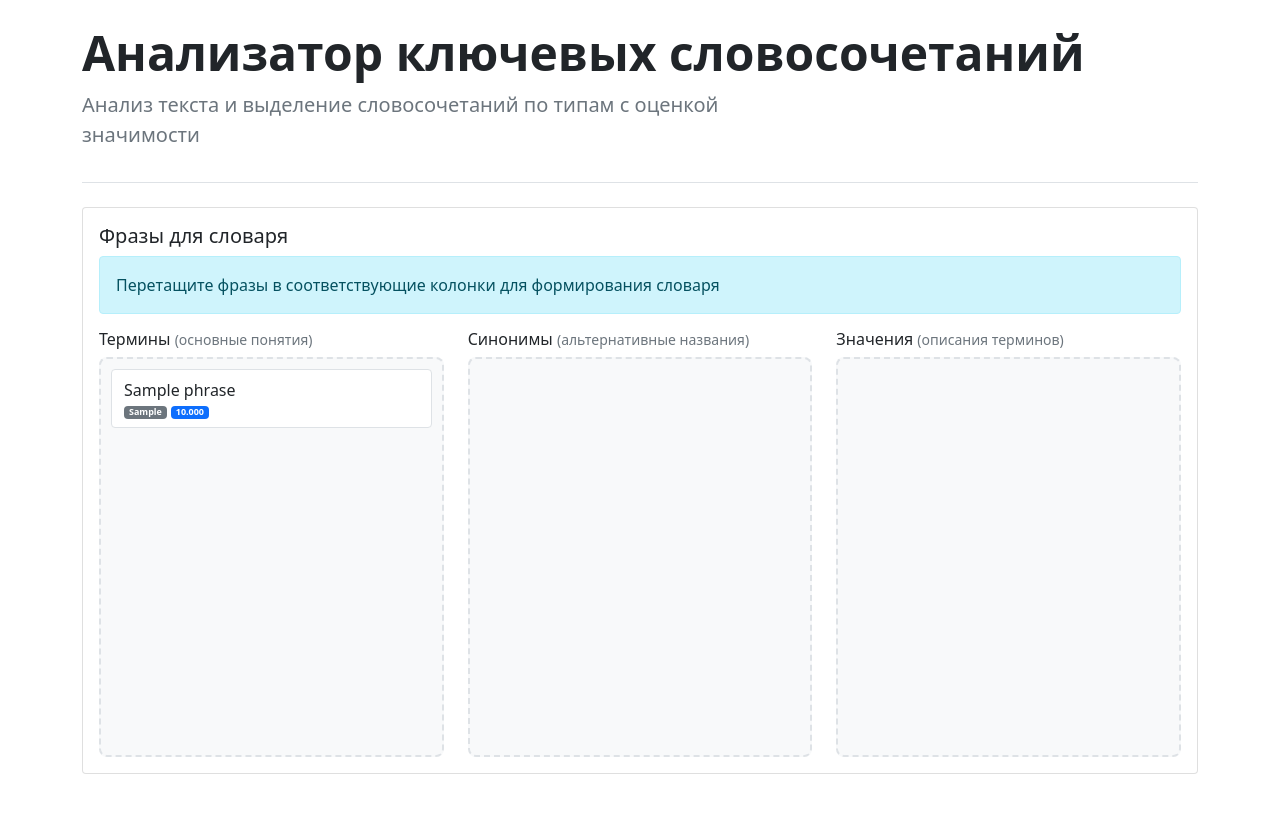
After one commit to TheDudoser/NER-app, a FastAPI app: template templates/dictionary.html in a window 1280 px wide. The commit adds this page. Run offline with FastAPI, Linux system fonts and the light colour scheme; the template is opened without the code that fills it: most values are stand-ins (such as "Sample title", 1, 10 or a date in 2020); some libraries are stand-ins or nearby versions.

Commit message:
#10: Добавил страницу со словарём

```diff
--- a/main.py
+++ b/main.py
@@ -8,6 +8,10 @@ from src.analysis.consts import PATTERN_COLOR
 import uvicorn
 from typing import Optional
 import logging
+
+import json
+import os
+from uuid import uuid4
 
 app = FastAPI(title="Анализатор словосочетаний", version="1.0.0")
 
@@ -22,6 +26,10 @@ app.mount("/public", StaticFiles(directory='public'))
 
 # Инициализация анализатора
 phrase_extractor = PhraseExtractor()
+
+# Добавим в начало файла
+DICTIONARIES_DIR = "dictionaries"
+os.makedirs(DICTIONARIES_DIR, exist_ok=True)
 
 
 @app.get("/", response_class=HTMLResponse)
@@ -77,5 +85,71 @@ async def analyze_text(
             "error": f"Ошибка при анализе текста: {str(e)}"
         })
 
+
+@app.post("/save-analysis")
+async def save_analysis(request: Request):
+    """Сохранение результатов анализа для последующего редактирования"""
+    try:
+        data = await request.json()
+        file_id = str(uuid4())
+        filename = f"{DICTIONARIES_DIR}/analysis_{file_id}.json"
+
+        with open(filename, 'w', encoding='utf-8') as f:
+            json.dump(data, f, ensure_ascii=False, indent=2)
+
+        return {"success": True, "file_id": file_id}
+    except Exception as e:
+        logger.error(f"Error saving analysis: {str(e)}")
+        return {"success": False, "message": str(e)}
+
+
+@app.get("/create-dictionary/{file_id}")
+async def create_dictionary(request: Request, file_id: str):
+    """Страница для создания словаря из сохраненного анализа"""
+    try:
+        filename = f"{DICTIONARIES_DIR}/analysis_{file_id}.json"
+        with open(filename, 'r', encoding='utf-8') as f:
+            analysis_data = json.load(f)
+
+        # Преобразуем данные для шаблона
+        phrases = [
+            {
+                "id": idx,
+                "phrase": phrase["phrase"],
+                "pattern_type": phrase["pattern_type"],
+                "tfidf": phrase["tfidf_score"]
+            }
+            for idx, phrase in enumerate(analysis_data["phrases"])
+        ]
+
+        return templates.TemplateResponse("dictionary.html", {
+            "request": request,
+            "phrases": phrases,
+            "file_id": file_id
+        })
+    except Exception as e:
+        logger.error(f"Error loading analysis: {str(e)}")
+        return templates.TemplateResponse("error.html", {
+            "request": request,
+            "error": f"Ошибка загрузки анализа: {str(e)}"
+        })
+
+
+@app.post("/save-dictionary/{file_id}")
+async def save_dictionary(request: Request, file_id: str):
+    """Сохранение готового словаря"""
+    try:
+        data = await request.json()
+        filename = f"{DICTIONARIES_DIR}/dictionary_{file_id}.json"
+
+        with open(filename, 'w', encoding='utf-8') as f:
+            json.dump(data, f, ensure_ascii=False, indent=2)
+
+        return {"success": True, "message": "Словарь сохранен"}
+    except Exception as e:
+        logger.error(f"Error saving dictionary: {str(e)}")
+        return {"success": False, "message": str(e)}
+
+
 if __name__ == "__main__":
     uvicorn.run(app, host="0.0.0.0", port=8000)
--- /dev/null
+++ b/public/css/dictionary.css
@@ -0,0 +1,43 @@
+.drop-column {
+    min-height: 400px;
+    border: 2px dashed #dee2e6;
+    border-radius: 8px;
+    padding: 10px;
+    background-color: #f8f9fa;
+}
+
+.phrase-card {
+    background-color: white;
+    border: 1px solid #dee2e6;
+    border-radius: 4px;
+    padding: 8px 12px;
+    margin-bottom: 8px;
+    cursor: move;
+    transition: all 0.2s;
+}
+
+.phrase-card:hover {
+    background-color: #f1f1f1;
+}
+
+.drop-column.highlight {
+    border-color: #0d6efd;
+    background-color: #e7f1ff;
+}
+
+#dictionaryName {
+    display: inline-block;
+    width: auto;
+}
+
+.phrase-info {
+    margin-top: 4px;
+    font-size: 0.8rem;
+    display: flex;
+    gap: 4px;
+}
+
+.phrase-info .badge {
+    font-size: 0.7em;
+    padding: 2px 5px;
+}
--- /dev/null
+++ b/public/js/dictionary.js
@@ -0,0 +1,153 @@
+document.addEventListener('DOMContentLoaded', function() {
+    // Получаем элементы колонок
+    const columns = document.querySelectorAll('.drop-column');
+    let draggedItem = null;
+
+    // Добавляем обработчики событий для перетаскивания
+    columns.forEach(column => {
+        column.addEventListener('dragover', function(e) {
+            e.preventDefault();
+            this.classList.add('highlight');
+        });
+
+        column.addEventListener('dragleave', function() {
+            this.classList.remove('highlight');
+        });
+
+        column.addEventListener('drop', function(e) {
+            e.preventDefault();
+            this.classList.remove('highlight');
+
+            if (draggedItem) {
+                this.appendChild(draggedItem);
+            }
+        });
+    });
+
+    // Обработчики для элементов, которые можно перетаскивать
+    document.addEventListener('dragstart', function(e) {
+        if (e.target.classList.contains('draggable')) {
+            draggedItem = e.target;
+            setTimeout(() => {
+                e.target.style.display = 'none';
+            }, 0);
+        }
+    });
+
+    document.addEventListener('dragend', function(e) {
+        if (e.target.classList.contains('draggable')) {
+            setTimeout(() => {
+                e.target.style.display = 'block';
+                draggedItem = null;
+            }, 0);
+        }
+    });
+
+    // Сохранение черновика
+    document.getElementById('saveDraftBtn').addEventListener('click', function() {
+        const dictionary = getDictionaryData();
+        localStorage.setItem('dictionaryDraft', JSON.stringify(dictionary));
+        alert('Черновик сохранен');
+    });
+
+    // Экспорт словаря
+    document.getElementById('exportDictionaryBtn').addEventListener('click', function() {
+    const dictionaryName = document.getElementById('dictionaryName').value.trim();
+    if (!dictionaryName) {
+        alert('Введите название словаря');
+        return;
+    }
+
+    const dictionary = getDictionaryData();
+    dictionary.name = dictionaryName;
+
+    fetch(`/save-dictionary/${dictionary.file_id}`, {
+        method: 'POST',
+        headers: {
+            'Content-Type': 'application/json',
+        },
+        body: JSON.stringify(dictionary)
+    })
+    .then(response => response.json())
+    .then(data => {
+        if (data.success) {
+            alert('Словарь успешно сохранен');
+            // Можно перенаправить на другую страницу или очистить форму
+        } else {
+            alert('Ошибка при сохранении словаря: ' + data.message);
+        }
+    })
+    .catch(error => {
+        console.error('Error:', error);
+        alert('Произошла ошибка');
+    });
+});
+
+    // Загрузка черновика при наличии
+    const draft = localStorage.getItem('dictionaryDraft');
+    if (draft) {
+        loadDictionaryData(JSON.parse(draft));
+    }
+
+    // Функция для получения данных словаря
+    function getDictionaryData() {
+        return {
+            file_id: document.body.dataset.fileId,
+            terms: Array.from(document.getElementById('terms-column').children)
+                .map(el => ({
+                    id: el.dataset.id,
+                    text: el.textContent.split('\n')[0], // Берем только текст фразы
+                    tfidf: parseFloat(el.dataset.tfidf),
+                    type: el.dataset.type
+                })),
+            synonyms: Array.from(document.getElementById('synonyms-column').children)
+                .map(el => ({
+                    id: el.dataset.id,
+                    text: el.textContent.split('\n')[0],
+                    tfidf: parseFloat(el.dataset.tfidf),
+                    type: el.dataset.type
+                })),
+            definitions: Array.from(document.getElementById('definitions-column').children)
+                .map(el => ({
+                    id: el.dataset.id,
+                    text: el.textContent.split('\n')[0],
+                    tfidf: parseFloat(el.dataset.tfidf),
+                    type: el.dataset.type
+                }))
+        };
+    }
+
+    // Функция для загрузки данных словаря
+    function loadDictionaryData(data) {
+        clearColumns();
+
+        data.terms.forEach(item => {
+            document.getElementById('terms-column').appendChild(createPhraseCard(item));
+        });
+
+        data.synonyms.forEach(item => {
+            document.getElementById('synonyms-column').appendChild(createPhraseCard(item));
+        });
+
+        data.definitions.forEach(item => {
+            document.getElementById('definitions-column').appendChild(createPhraseCard(item));
+        });
+    }
+
+    // Функция для создания карточки фразы
+    function createPhraseCard(item) {
+        const card = document.createElement('div');
+        card.className = 'phrase-card draggable';
+        card.draggable = true;
+        card.dataset.id = item.id;
+        card.textContent = item.text;
+        return card;
+    }
+
+    // Функция для очистки колонок
+    function clearColumns() {
+        document.getElementById('terms-column').innerHTML = '';
+        document.getElementById('synonyms-column').innerHTML = '';
+        document.getElementById('definitions-column').innerHTML = '';
+    }
+});
--- /dev/null
+++ b/templates/dictionary.html
@@ -0,0 +1,48 @@
+{% extends "base.html" %}
+
+{% block head %}
+    {{ super() }}
+    <link href="/public/css/dictionary.css" rel="stylesheet">
+{% endblock %}
+
+{% block content %}
+<div class="card mb-4">
+    <div class="card-body">
+        <h5 class="card-title">Фразы для словаря</h5>
+        <div class="alert alert-info">
+            Перетащите фразы в соответствующие колонки для формирования словаря
+        </div>
+
+        <div class="row">
+            <div class="col-md-4">
+                <h6>Термины <small class="text-muted">(основные понятия)</small></h6>
+                <div id="terms-column" class="drop-column">
+                    {% for phrase in phrases %}
+                    <div class="phrase-card draggable" draggable="true" data-id="{{ phrase.id }}"
+                         data-tfidf="{{ phrase.tfidf }}" data-type="{{ phrase.pattern_type }}">
+                        {{ phrase.phrase }}
+                        <div class="phrase-info">
+                            <span class="badge bg-secondary">{{ phrase.pattern_type }}</span>
+                            <span class="badge bg-primary">{{ "%.3f"|format(phrase.tfidf) }}</span>
+                        </div>
+                    </div>
+                    {% endfor %}
+                </div>
+            </div>
+            <div class="col-md-4">
+                <h6>Синонимы <small class="text-muted">(альтернативные названия)</small></h6>
+                <div id="synonyms-column" class="drop-column"></div>
+            </div>
+            <div class="col-md-4">
+                <h6>Значения <small class="text-muted">(описания терминов)</small></h6>
+                <div id="definitions-column" class="drop-column"></div>
+            </div>
+        </div>
+    </div>
+</div>
+{% endblock %}
+
+{% block javascript %}
+    {{ super() }}
+    <script src="/public/js/dictionary.js"></script>
+{% endblock %}
--- a/templates/index.html
+++ b/templates/index.html
@@ -66,7 +66,7 @@
                     <span class="badge bg-success rounded-pill ms-2"
                           id="uniquePatterns">{{result_analysis.unique_patterns}}</span> уникальных типов
                 </div>
-                <button class="btn btn-sm btn-outline-primary" type="button">
+                <button class="btn btn-sm btn-outline-primary" type="button" id="createDictionaryBtn">
                     Сформировать словарь
                 </button>
 <!--                <button class="btn btn-sm btn-outline-secondary" onclick="exportToJson()">-->
```
Also changed, not shown: public/js/analyze.js (+45 -0 lines).
